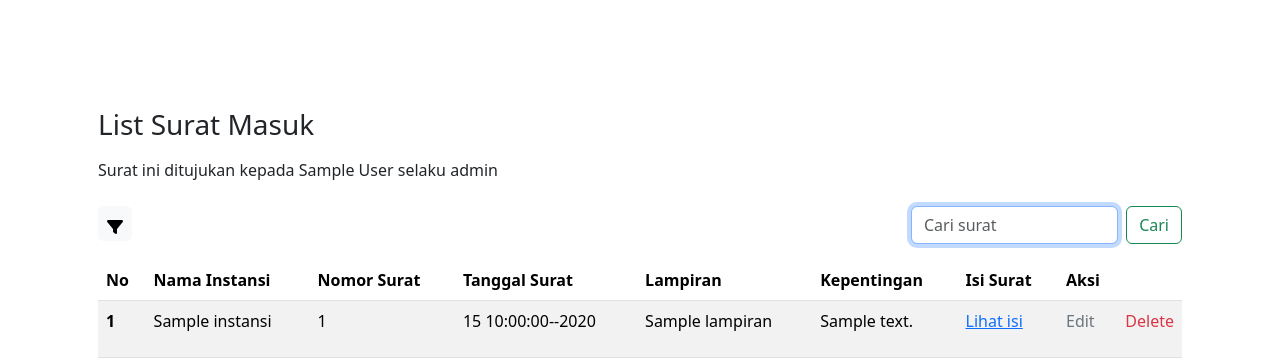
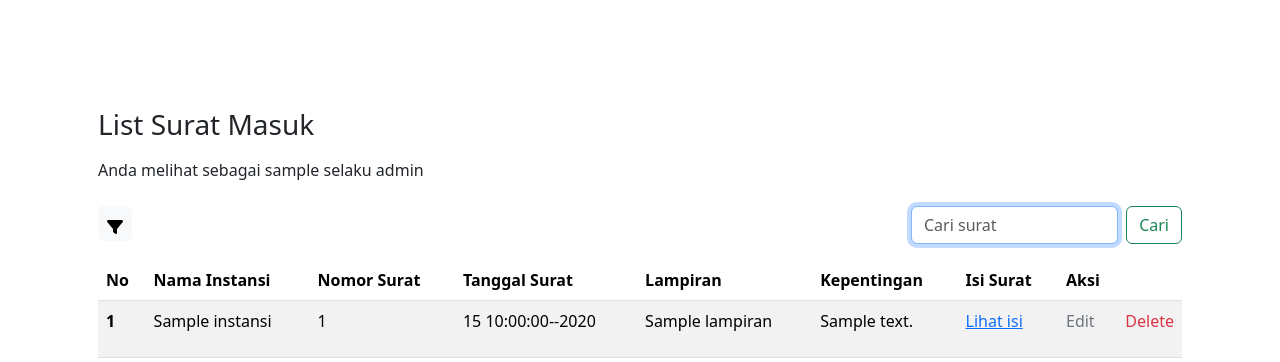
Before and after one commit to mnafis5/application_LPKP, a PHP site: the page made by app/views/surat/masuk.php in a window 1280 px wide. Shown: the top 362 px of the page. Run offline with PHP 8.4, Linux system fonts and the light colour scheme; the visitor is signed in with stand-in values (Sample User, id 1); the template is opened without the code that fills it: most values are stand-ins (such as "Sample title", 1, 10 or a date in 2020); data that the repository does not hold is empty; some libraries are stand-ins or nearby versions.

Commit message:
changed $_SESSION[nama] into username

```diff
--- a/app/views/surat/masuk.php
+++ b/app/views/surat/masuk.php
@@ -11,7 +11,9 @@
 <div class="container-sm" style="margin-bottom: 200px;">
   <div class="card border-0">
     <div class="card-title ps-3 pe-3"><h3>List Surat Masuk</h3></div>
-    <div class="card-title ps-3 pe-3"><p> Surat ini ditujukan kepada <?= $_SESSION['nama']; ?> selaku <?= $_SESSION['role']; ?></h3><p></div>
+    <?php foreach($data['user'] as $row) : ?>
+    <div class="card-title ps-3 pe-3"><p> Anda melihat sebagai <?= $row['username']; ?> selaku <?= $_SESSION['role']; ?></h3><p></div>
+     <?php endforeach; ?>
     <div class=" end-0 pe-3 ps-3">
 
       <div class="dropdown d-flex justify-content-between">
```
